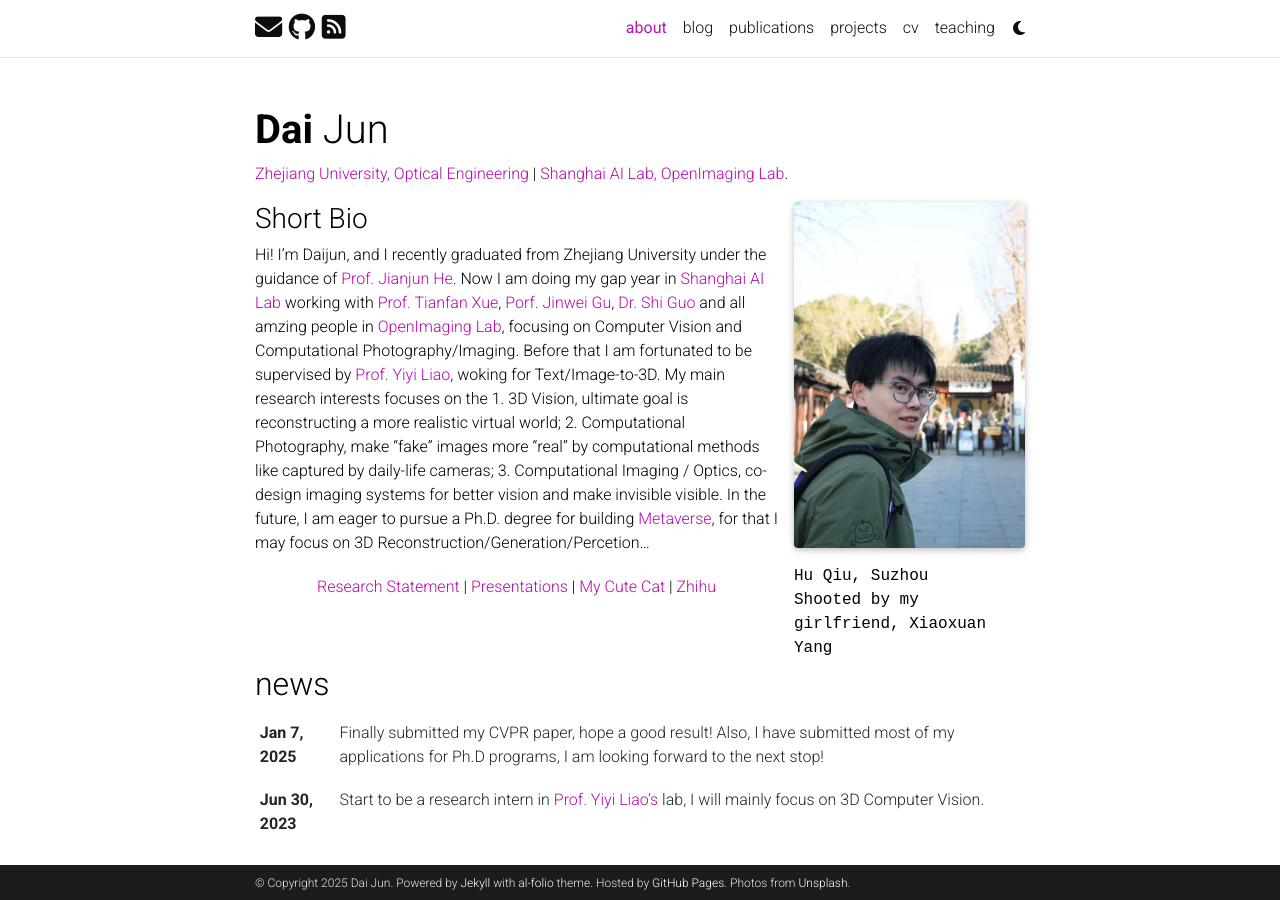
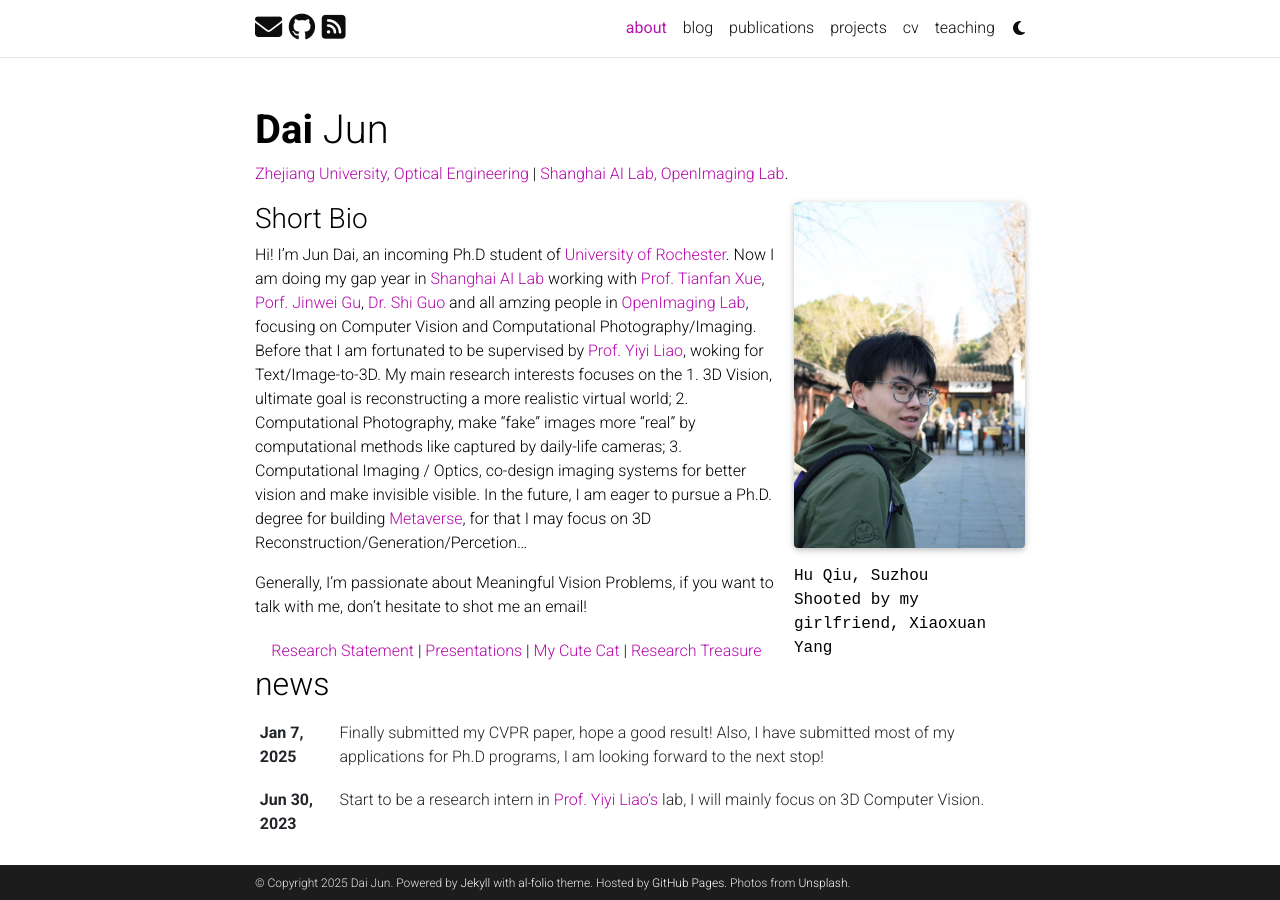
Before and after one commit to daijun10086/daijun10086.github.io, a Jekyll site: the page built from _pages/about.md, in a window 1280 px wide and 900 px high. Built offline with Jekyll 4.4.1, drawn with Linux system fonts in a browser that asks for light colours; comment, search, counter and statistics services are not loaded; a style sheet for code colours, icons or effects is not loaded.

Commit message:
update about me

```diff
--- a/_pages/about.md
+++ b/_pages/about.md
@@ -19,13 +19,15 @@
 ---
 
 ### Short Bio
-Hi! I'm Daijun, and I recently graduated from Zhejiang University under the guidance of [Prof. Jianjun He](https://mypage.zju.edu.cn/JianjunHe#0). Now I am doing my gap year in [Shanghai AI Lab](https://www.shlab.org.cn/) working with [Prof. Tianfan Xue](https://tianfan.info/), [Porf. Jinwei Gu](https://www.gujinwei.org/), [Dr. Shi Guo](https://scholar.google.com/citations?user=5hsEmuQAAAAJ&hl=en&oi=ao) and all amzing people in [OpenImaging Lab](https://github.com/OpenImagingLab), focusing on Computer Vision and Computational Photography/Imaging. Before that I am fortunated to be supervised by [Prof. Yiyi Liao](https://yiyiliao.github.io/), woking for Text/Image-to-3D. My main research interests focuses on the 1. 3D Vision, ultimate goal is reconstructing a more realistic virtual world; 2. Computational Photography, make "fake" images more "real" by computational methods like captured by daily-life cameras; 3. Computational Imaging / Optics, co-design imaging systems for better vision and make invisible visible. In the future, I am eager to pursue a Ph.D. degree for building [Metaverse](https://en.wikipedia.org/wiki/Metaverse#:~:text=The%20metaverse%20is%20a%20loosely,on%20social%20and%20economic%20connection.), for that I may focus on 3D Reconstruction/Generation/Percetion...
+Hi! I'm Jun Dai, an incoming Ph.D student of [University of Rochester](https://www.rochester.edu/). Now I am doing my gap year in [Shanghai AI Lab](https://www.shlab.org.cn/) working with [Prof. Tianfan Xue](https://tianfan.info/), [Porf. Jinwei Gu](https://www.gujinwei.org/), [Dr. Shi Guo](https://scholar.google.com/citations?user=5hsEmuQAAAAJ&hl=en&oi=ao) and all amzing people in [OpenImaging Lab](https://github.com/OpenImagingLab), focusing on Computer Vision and Computational Photography/Imaging. Before that I am fortunated to be supervised by [Prof. Yiyi Liao](https://yiyiliao.github.io/), woking for Text/Image-to-3D. My main research interests focuses on the 1. 3D Vision, ultimate goal is reconstructing a more realistic virtual world; 2. Computational Photography, make "fake" images more "real" by computational methods like captured by daily-life cameras; 3. Computational Imaging / Optics, co-design imaging systems for better vision and make invisible visible. In the future, I am eager to pursue a Ph.D. degree for building [Metaverse](https://en.wikipedia.org/wiki/Metaverse#:~:text=The%20metaverse%20is%20a%20loosely,on%20social%20and%20economic%20connection.), for that I may focus on 3D Reconstruction/Generation/Percetion...
+
+Generally, I'm passionate about Meaningful Vision Problems, if you want to talk with me, don't hesitate to shot me an email!
 
 <div style="text-align: center; margin-top: 20px;">
   <a href="https://daijun10086.github.io/">Research Statement</a> |
   <a href="https://drive.google.com/drive/folders/1v2VKHOul31fJTmYqusRqcAo7dW9t91iG?usp=sharing">Presentations</a> |
   <a href="https://photos.google.com/album/AF1QipPS-2Fq-DdT9TzQ9WCOEZl7ysKEb79QU6fNj2jV">My Cute Cat</a> |
-  <a href="https://www.zhihu.com/people/dddddddaijun">Zhihu</a>
+  <a href="https://drive.google.com/drive/folders/1Sn6mTMZyfof9l3zFFSHkIK4G9opWy1E0?usp=sharing">Research Treasure</a>
 </div>
 
 [comment]: # (Link to your social media connections, too. This theme is set up to use [Font Awesome icons](http://fortawesome.github.io/Font-Awesome/) # and [Academicons](https://jpswalsh.github.io/academicons/), like the ones below. Add your Facebook, Twitter, LinkedIn, Google Scholar, or # just disable all of them.)
```
